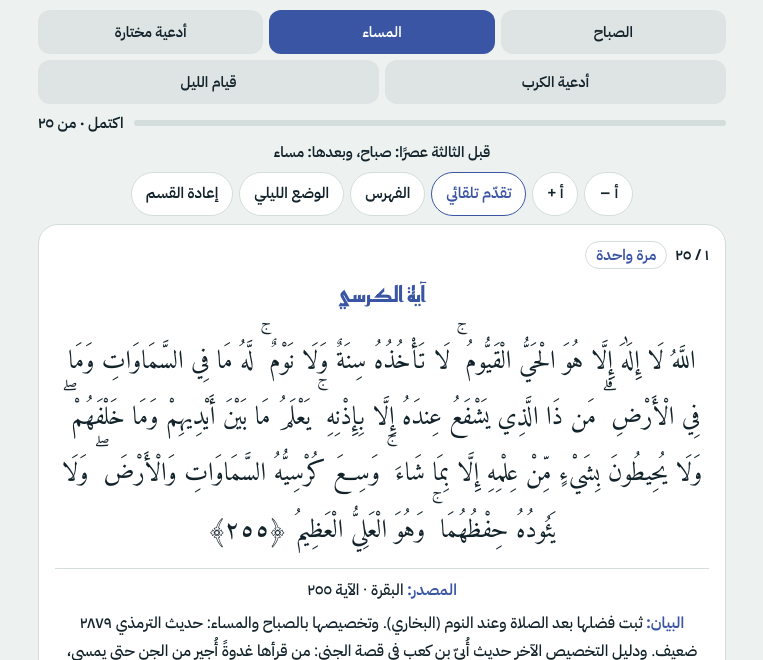
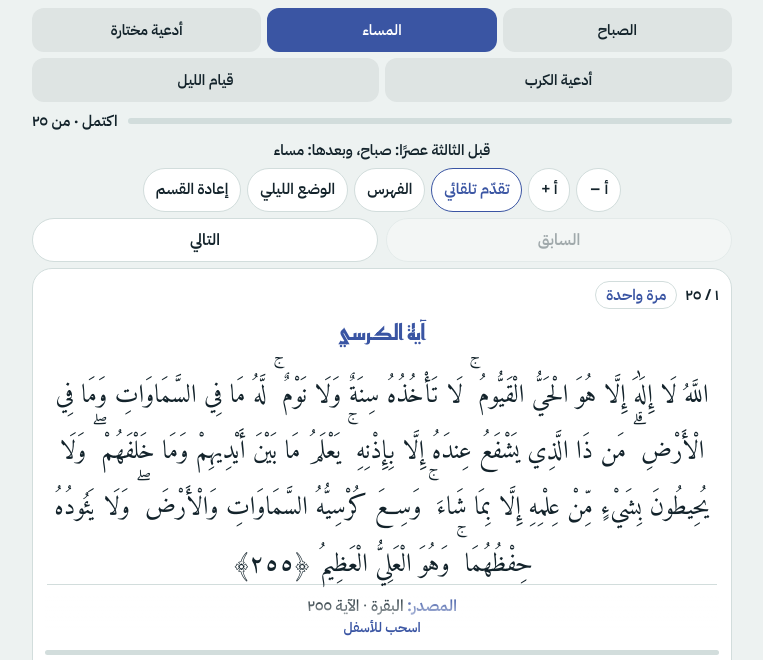
Before and after one commit to dossmm1z/adhkar, a plain HTML site: page index.html in a window 1280 px wide. Shown: the top 660 px of the page, without its empty margins (258-1021 px from the left). Drawn offline with Linux system fonts and the light colour scheme.

Commit message:
Restore horizontal swipe between adhkar cards (#2)
Show one card at a time again, with right-to-left swipes and arrow keys matching the original carousel. Long texts scroll vertically inside the card, and the first move locks the gesture so a swipe changes the card while a vertical drag only scrolls the text.

Co-authored-by: Cursor Agent <cursoragent@cursor.com>
Co-authored-by: dossmm1z <dossmm1z@users.noreply.github.com>

```diff
--- a/index.html
+++ b/index.html
@@ -84,25 +84,30 @@ try {
 }
 :root[data-theme="light"] { color-scheme: light; }
 
-html { box-sizing: border-box; }
+html { box-sizing: border-box; height: 100%; }
 *, *::before, *::after { box-sizing: inherit; }
 body {
   margin: 0;
-  min-height: 100%;
+  height: 100%;
   direction: rtl;
   background: var(--bg);
   color: var(--fg);
   font-family: var(--f-ui);
   font-size: 16px;
   line-height: 1.5;
-  overflow-x: hidden;
+  overflow: hidden;
 }
 .app {
+  height: 100%;
   width: min(720px, 100%);
   margin-inline: auto;
-  padding-block: 10px 0;
-  padding-left: max(16px, env(safe-area-inset-left, 0px));
-  padding-right: max(16px, env(safe-area-inset-right, 0px));
+  display: flex;
+  flex-direction: column;
+  min-height: 0;
+  padding-top: 8px;
+  padding-bottom: max(6px, env(safe-area-inset-bottom));
+  padding-left: max(10px, env(safe-area-inset-left, 0px));
+  padding-right: max(10px, env(safe-area-inset-right, 0px));
 }
 body[data-mode="evening"] { --accent: var(--evening); --on-accent: var(--on-evening); }
 body[data-mode="selected"] { --accent: var(--selected); --on-accent: var(--on-selected); }
@@ -114,12 +119,10 @@ button { font: inherit; color: inherit; }
 .sr { position: absolute; width: 1px; height: 1px; overflow: hidden; clip: rect(0 0 0 0); white-space: nowrap; }
 
 .sticky {
-  position: sticky;
-  top: 0;
+  flex: none;
   z-index: 5;
-  background: color-mix(in srgb, var(--bg) 92%, transparent);
-  backdrop-filter: blur(8px);
-  padding-bottom: 8px;
+  background: var(--bg);
+  padding-bottom: 6px;
 }
 .seg {
   display: flex;
@@ -154,16 +157,35 @@ button { font: inherit; color: inherit; }
 .prog span { white-space: nowrap; font-variant-numeric: tabular-nums; }
 .when { margin: 6px 0 0; font-size: .92rem; line-height: 1.55; font-weight: 600; color: var(--fg); text-align: center; }
 
-.list { display: flex; flex-direction: column; gap: 14px; padding-bottom: 12px; }
+.stage { position: relative; flex: 1; min-height: 0; }
+.list {
+  direction: rtl;
+  height: 100%;
+  display: flex;
+  gap: 0;
+  overflow-x: auto;
+  overflow-y: hidden;
+  scroll-snap-type: x mandatory;
+  scrollbar-width: none;
+  overscroll-behavior-x: contain;
+  touch-action: pan-x;
+}
+.list::-webkit-scrollbar { display: none; }
 .card {
-  scroll-margin-top: calc(var(--stick, 220px) + 8px);
+  flex: 0 0 100%;
+  width: 100%;
+  height: 100%;
+  min-height: 0;
+  scroll-snap-align: start;
+  scroll-snap-stop: always;
   display: flex;
   flex-direction: column;
-  gap: 10px;
-  padding: 16px 16px 14px;
+  gap: 8px;
+  padding: 12px 12px 10px;
   background: var(--card);
   border: 1px solid var(--line);
   border-radius: 20px;
+  overflow: hidden;
   cursor: pointer;
 }
 .card.end { cursor: default; text-align: center; }
@@ -181,9 +203,24 @@ button { font: inherit; color: inherit; }
   text-align: center;
   text-wrap: balance;
 }
+.read {
+  position: relative;
+  flex: 1;
+  min-height: 0;
+  display: flex;
+}
+.read-scroll {
+  flex: 1;
+  min-height: 0;
+  overflow-x: hidden;
+  overflow-y: auto;
+  touch-action: pan-y;
+  overscroll-behavior: contain;
+  -webkit-overflow-scrolling: touch;
+  padding: 2px 2px 28px;
+}
 .text {
   margin: 0;
-  padding: 4px 2px 8px;
   font-family: var(--f-text);
   font-size: var(--reading, 1.6rem);
   line-height: 2.05;
@@ -192,6 +229,24 @@ button { font: inherit; color: inherit; }
   overflow-wrap: anywhere;
 }
 .text.q { font-family: var(--f-quran); line-height: 2.2; }
+.read .fade {
+  position: absolute;
+  inset-inline: 0;
+  bottom: 0;
+  height: 46px;
+  display: flex;
+  align-items: flex-end;
+  justify-content: center;
+  pointer-events: none;
+  background: linear-gradient(to bottom, transparent, var(--card) 72%);
+}
+.read .fade[hidden] { display: none; }
+.read .fade span {
+  font-size: .85rem;
+  font-weight: 700;
+  color: var(--accent);
+  padding-bottom: 4px;
+}
 .meta-wrap {
   display: flex;
   flex-direction: column;
@@ -235,17 +290,18 @@ button { font: inherit; color: inherit; }
   color: var(--fg);
   cursor: default;
 }
-.acts { display: flex; flex-wrap: wrap; gap: 8px; }
+.acts { display: flex; flex-wrap: nowrap; gap: 6px; }
 .act {
-  flex: 1 1 calc(50% - 8px);
+  flex: 1 1 0;
   min-height: 44px;
-  padding: 6px 10px;
+  padding: 4px 4px;
   border: 1px solid var(--line);
   border-radius: 12px;
   background: transparent;
   color: var(--fg);
   font-weight: 600;
-  font-size: .95rem;
+  font-size: .8rem;
+  line-height: 1.15;
   cursor: pointer;
   touch-action: manipulation;
 }
@@ -257,11 +313,11 @@ button { font: inherit; color: inherit; }
   flex-wrap: wrap;
   gap: 6px;
   justify-content: center;
-  margin-top: 8px;
+  margin-top: 6px;
 }
 .tools button {
   min-height: 44px;
-  padding: 0 14px;
+  padding: 0 12px;
   border: 1px solid var(--line);
   border-radius: 999px;
   background: var(--card);
@@ -340,6 +396,26 @@ button { font: inherit; color: inherit; }
   font-weight: 700;
 }
 .toast[hidden] { display: none; }
+.nav-row {
+  display: none;
+  gap: 8px;
+  margin-top: 6px;
+}
+.nav-row button {
+  flex: 1;
+  min-height: 44px;
+  border: 1px solid var(--line);
+  border-radius: 999px;
+  background: var(--card);
+  color: var(--fg);
+  font-weight: 700;
+  cursor: pointer;
+  touch-action: manipulation;
+}
+.nav-row button:disabled { opacity: .35; cursor: default; }
+@media (min-width: 700px) {
+  .nav-row { display: flex; }
+}
 @media (min-width: 700px) {
   .sheet { align-items: center; padding: 24px; }
   .sheet-card { border-radius: 20px; }
@@ -373,8 +449,14 @@ button { font: inherit; color: inherit; }
       <button type="button" id="t-theme" aria-pressed="false">الوضع الليلي</button>
       <button type="button" id="t-reset">إعادة القسم</button>
     </div>
+    <div class="nav-row">
+      <button type="button" id="nav-prev">السابق</button>
+      <button type="button" id="nav-next">التالي</button>
+    </div>
   </div>
-  <div class="list" id="car" aria-label="الأذكار"></div>
+  <div class="stage">
+    <div class="list" id="car" aria-label="الأذكار" tabindex="0"></div>
+  </div>
 </div>
 
 <div id="sheet" class="sheet" hidden>
@@ -1012,9 +1094,10 @@ button { font: inherit; color: inherit; }
       card.appendChild(head);
       card.appendChild(el("h2", "", it.title));
 
+      var read = el("div", "read");
+      var scroller = el("div", "read-scroll");
       var raw = rawText(it);
-      card.appendChild(el("p", "text" + (it.kind === "q" ? " q" : ""), it.kind === "q" ? raw : "«" + raw + "»"));
-
+      scroller.appendChild(el("p", "text" + (it.kind === "q" ? " q" : ""), it.kind === "q" ? raw : "«" + raw + "»"));
       if (it.ref || it.note) {
         var meta = el("div", "meta-wrap");
         if (it.ref) {
@@ -1029,8 +1112,15 @@ button { font: inherit; color: inherit; }
           nte.appendChild(document.createTextNode(it.note));
           meta.appendChild(nte);
         }
-        card.appendChild(meta);
+        scroller.appendChild(meta);
       }
+      var fade = el("div", "fade");
+      fade.appendChild(el("span", "", "اسحب للأسفل"));
+      read.appendChild(scroller);
+      read.appendChild(fade);
+      card.appendChild(read);
+      watchMore(scroller, fade);
+      bindDirectionLock(scroller);
 
       var foot = el("div", "foot");
       var mini = el("div", "mini"); mini.appendChild(document.createElement("i"));
@@ -1046,6 +1136,7 @@ button { font: inherit; color: inherit; }
       card.appendChild(foot);
 
       card.addEventListener("click", function (e) {
+        if (ignoreClick) return;
         if (e.target.closest("[data-stop]")) return;
         if (window.getSelection && String(window.getSelection())) return;
         tap(it, i);
@@ -1072,8 +1163,12 @@ button { font: inherit; color: inherit; }
     var end = el("article", "card end");
     end.setAttribute("aria-label", "الختام");
     end.appendChild(el("h2", "", "الختام"));
+    var endRead = el("div", "read");
+    var endScroll = el("div", "read-scroll");
     var et = el("p", "text", ""); et.id = "end-text";
-    end.appendChild(et);
+    endScroll.appendChild(et);
+    endRead.appendChild(endScroll);
+    end.appendChild(endRead);
     var eb = el("button", "count"); eb.type = "button"; eb.id = "end-btn";
     eb.appendChild(el("span", "num", "أول ذكر ناقص"));
     eb.addEventListener("click", function () { go(firstOpen(), true); });
@@ -1120,16 +1215,74 @@ button { font: inherit; color: inherit; }
     for (var i = 0; i < list.length; i++) if (!isFin(list[i])) return i;
     return list.length;
   }
+  var ignoreClick = false;
+  var moreWatchers = [];
+  function watchMore(scroller, fade) {
+    function upd() {
+      var overflow = scroller.scrollHeight - scroller.clientHeight > 8;
+      var atEnd = scroller.scrollTop + scroller.clientHeight >= scroller.scrollHeight - 8;
+      fade.hidden = !overflow || atEnd;
+    }
+    scroller.addEventListener("scroll", upd, { passive: true });
+    moreWatchers.push(upd);
+    requestAnimationFrame(upd);
+  }
+  function refreshMore() { moreWatchers.forEach(function (fn) { fn(); }); }
+  function bindDirectionLock(scroller) {
+    var sx = 0, sy = 0, dx = 0, dy = 0, lock = null;
+    scroller.addEventListener("touchstart", function (e) {
+      if (!e.touches || e.touches.length !== 1) return;
+      sx = e.touches[0].clientX;
+      sy = e.touches[0].clientY;
+      dx = 0; dy = 0; lock = null;
+    }, { passive: true });
+    scroller.addEventListener("touchmove", function (e) {
+      if (!e.touches || e.touches.length !== 1) return;
+      dx = e.touches[0].clientX - sx;
+      dy = e.touches[0].clientY - sy;
+      if (!lock && (Math.abs(dx) > 10 || Math.abs(dy) > 10)) {
+        lock = Math.abs(dx) > Math.abs(dy) ? "x" : "y";
+      }
+      if (lock === "x" && e.cancelable) e.preventDefault();
+    }, { passive: false });
+    function finish() {
+      if (lock === "x" && Math.abs(dx) > 48) {
+        /* RTL, same as the old carousel: finger toward the left opens the next card. */
+        if (dx < 0) go(cur + 1, true);
+        else go(cur - 1, true);
+      }
+      if (lock) {
+        ignoreClick = true;
+        setTimeout(function () { ignoreClick = false; }, 450);
+      }
+      lock = null;
+    }
+    scroller.addEventListener("touchend", finish);
+    scroller.addEventListener("touchcancel", finish);
+  }
   function go(i, sm) {
     i = Math.max(0, Math.min(cards.length - 1, i));
     cur = i;
-    cards[i].scrollIntoView({ behavior: sm && smooth ? "smooth" : "auto", block: "start" });
+    var card = cards[i];
+    if (!card) return;
+    var left = card.offsetLeft;
+    car.scrollTo({ left: left, behavior: sm && smooth ? "smooth" : "auto" });
+    paintNav();
   }
   function updateCur() {
-    var mark = window.scrollY + 210;
-    var best = 0;
-    for (var i = 0; i < cards.length; i++) if (cards[i].offsetTop <= mark) best = i;
-    cur = best;
+    var w = car.clientWidth || 1;
+    var i = Math.round(Math.abs(car.scrollLeft) / w);
+    if (i < 0) i = 0;
+    if (i > cards.length - 1) i = cards.length - 1;
+    cur = i;
+    paintNav();
+  }
+  function paintNav() {
+    var prev = document.getElementById("nav-prev");
+    var next = document.getElementById("nav-next");
+    if (!prev || !next) return;
+    prev.disabled = cur <= 0;
+    next.disabled = cur >= cards.length - 1;
   }
 
   function tap(it, i) {
@@ -1177,6 +1330,7 @@ button { font: inherit; color: inherit; }
 
   function applySize() {
     document.documentElement.style.setProperty("--reading", SIZES[S.size] + "rem");
+    refreshMore();
     document.getElementById("t-minus").disabled = S.size === 0;
     document.getElementById("t-plus").disabled = S.size === SIZES.length - 1;
   }
@@ -1261,11 +1415,19 @@ button { font: inherit; color: inherit; }
       if (e.key === "Escape") closeSheet();
       return;
     }
-    if (e.key === "ArrowLeft" || e.key === "ArrowDown") { e.preventDefault(); go(cur + 1, true); }
-    else if (e.key === "ArrowRight" || e.key === "ArrowUp") { e.preventDefault(); go(cur - 1, true); }
+    if (e.key === "ArrowLeft") { e.preventDefault(); go(cur + 1, true); }
+    else if (e.key === "ArrowRight") { e.preventDefault(); go(cur - 1, true); }
+    else if (e.key === "ArrowDown" || e.key === "ArrowUp") {
+      var sc = cards[cur] && cards[cur].querySelector(".read-scroll");
+      if (!sc) return;
+      e.preventDefault();
+      sc.scrollBy({ top: e.key === "ArrowDown" ? 72 : -72, behavior: smooth ? "smooth" : "auto" });
+    }
   });
-  window.addEventListener("scroll", updateCur, { passive: true });
-  window.addEventListener("resize", syncStick);
+  car.addEventListener("scroll", updateCur, { passive: true });
+  document.getElementById("nav-next").addEventListener("click", function () { go(cur + 1, true); });
+  document.getElementById("nav-prev").addEventListener("click", function () { go(cur - 1, true); });
+  window.addEventListener("resize", function () { syncStick(); refreshMore(); });
 
   if (navigator.geolocation) {
     navigator.geolocation.getCurrentPosition(function (pos) {
--- a/sw.js
+++ b/sw.js
@@ -1,4 +1,4 @@
-const CACHE = "adhkar-v5";
+const CACHE = "adhkar-v6";
 const CORE = [
   "./",
   "./index.html",
```
